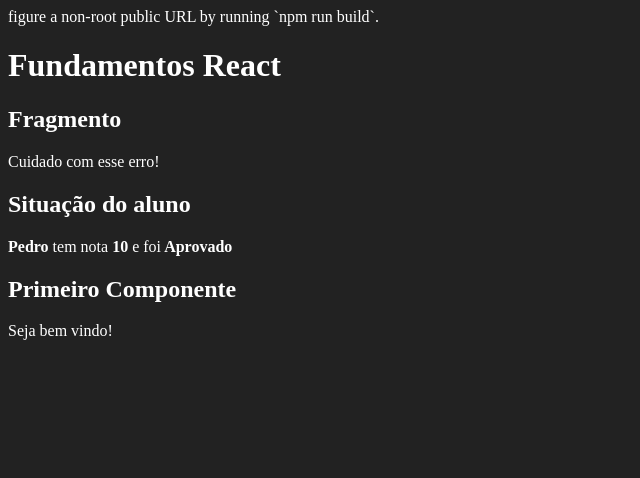
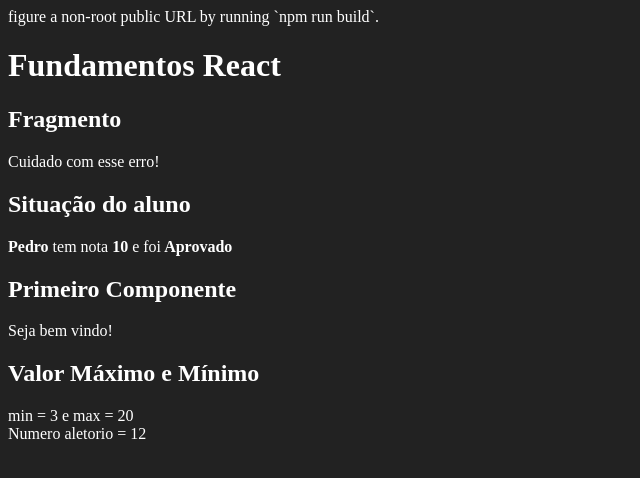
Before and after one commit to ArthurDetomi/Curso-React-Cod3r, a React (Create React App) app in the folder fundamentos-react/: page / in a window 1280 px wide. Shown: the top 478 px of the page, without its empty margins (0-640 px from the left). Built offline with nearby package versions, Linux system fonts and the light colour scheme.

Commit message:
Desafio numero aleatorio e conhecendo destructor

```diff
--- a/fundamentos-react/src/App.jsx
+++ b/fundamentos-react/src/App.jsx
@@ -4,6 +4,7 @@
 import Primeiro from './components/basicos/Primeiro';
 import ComParametro from './components/basicos/ComParametro';
 import Fragmento from './components/basicos/Fragmento';
+import NumeroAleatorio from "./components/basicos/NumeroAleatorio";
 
 export default () =>
     <div id="app" >
@@ -12,5 +13,6 @@
         <ComParametro titulo="Situação do aluno"
             aluno="Pedro" nota="9.3" />
         <Primeiro></Primeiro>
+        <NumeroAleatorio valueMin="3" valueMax="20" />
     </div>
 ;
--- /dev/null
+++ b/fundamentos-react/src/components/basicos/NumeroAleatorio.jsx
@@ -0,0 +1,24 @@
+/* eslint-disable import/no-anonymous-default-export */
+import React from "react";
+
+export default (props) => {
+    // Utilizando destructor
+    // const [c, d] = [1, 2];
+    // const {c, d} = {c:12, d:15};
+    const {valueMin, valueMax} = props;
+
+
+    const numeroAleatorio = parseInt(Math.random() * (valueMax - valueMin) + valueMin);
+
+    return (
+        <div>
+            <h2>Valor Máximo e Mínimo</h2>
+            <p>
+                min = {valueMin} e max = {valueMax}
+                <br/>
+                Numero aletorio = {numeroAleatorio}
+            </p>
+
+        </div>
+    );
+}
```
